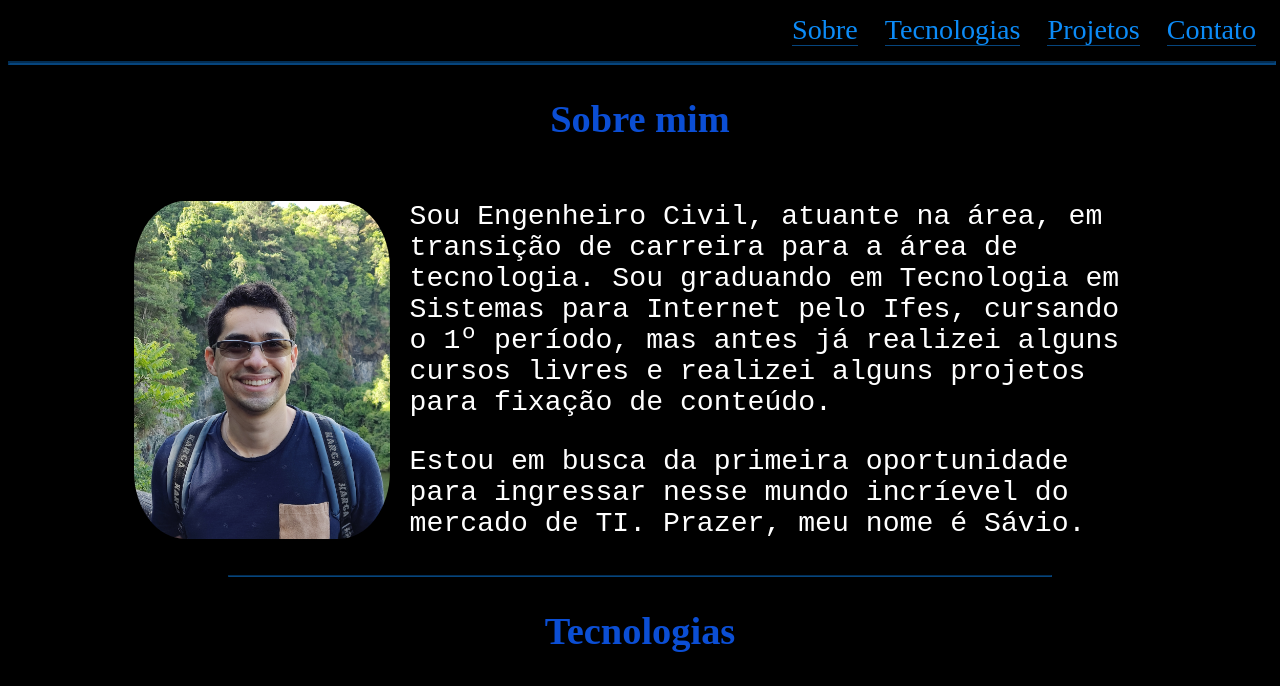
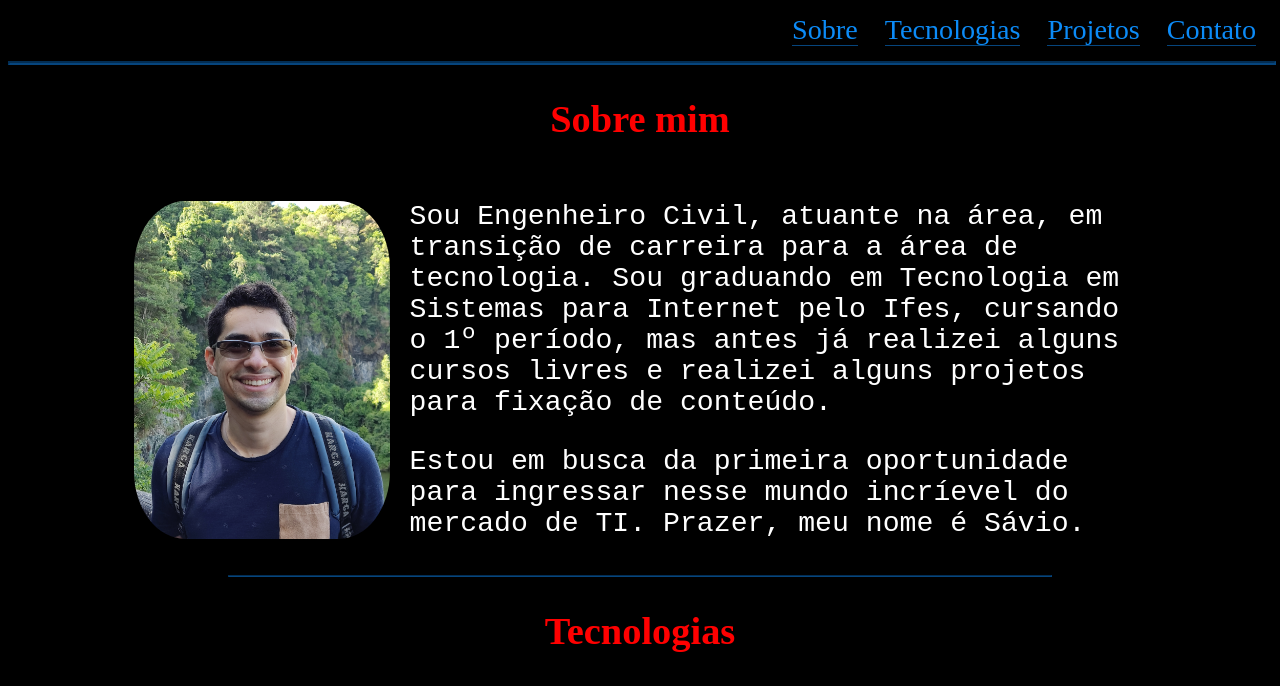
Before and after one commit to saviosantanna/Curriculo, a plain HTML site: page index.html in a window 1280 px wide. Shown: the top 686 px of the page. Drawn offline with nearby package versions, Linux system fonts and the light colour scheme.

Commit message:
Update style.css

```diff
--- a/style.css
+++ b/style.css
@@ -34,7 +34,7 @@ p{
 
 h2 {
     text-align: center;
-    color: var(--cor4);
+    color: red;
     text-shadow: 1px 1px 1px rgba(0, 0, 0, 0.5);
     font-size: 3vw;
 }
```
